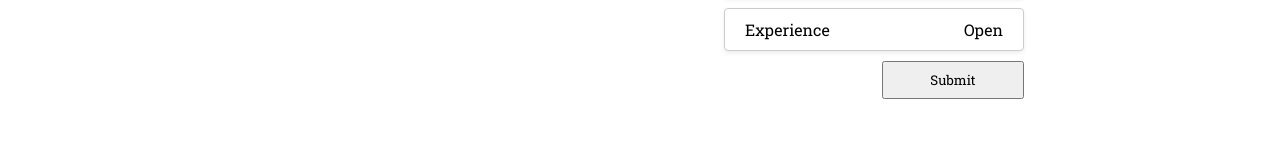
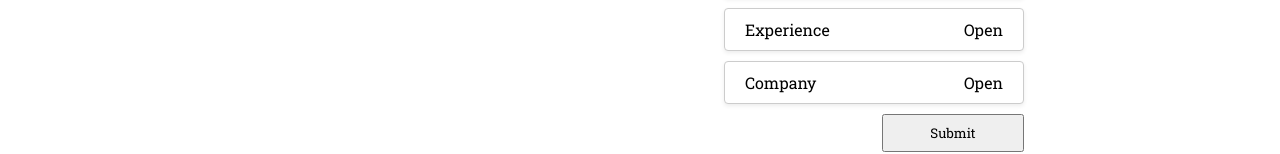
Before and after one commit to Ivyqiuhan/CS-Students-Job-Searching-App, a React (Create React App) app in the folder src/main/resources/static/my-app/: page / in a window 1280 px wide. Shown: the part 326-480 px from the top of the page. Built offline with nearby package versions, Linux system fonts and the light colour scheme.

Commit message:
got lever api call to work

```diff
--- a/src/main/resources/static/my-app/src/components/queries/AnonymousSearch.js
+++ b/src/main/resources/static/my-app/src/components/queries/AnonymousSearch.js
@@ -4,6 +4,18 @@ import axios from 'axios';
 import Dropdown from '../dropdown/Dropdown';
 
 //testing
+  const companyItems = [
+    {
+      id: 1,
+      value: 'netflix'
+    },
+    {
+      id: 2,
+      value: 'lever'
+    }
+  ]
+
+
   const countryItems = [
     {
       id: 1,
@@ -58,6 +70,7 @@ class AnonymousSearch extends React.Component {
       countryValue: '',
       positionValue: '',
       technologyValue: '',
+      companyValue: '',
     };
 
     this.onChangePosition = this.onChangePosition.bind(this);
@@ -84,18 +97,51 @@ class AnonymousSearch extends React.Component {
     }, () => {console.log('new state', this.state.technologyValue); });
   }
 
+  onChangeCompany = (newCompany) => {
+    this.setState({
+      companyValue : newCompany.value
+    }, () => {console.log('new company', this.state.companyValue); });
+  }
+
   handleSubmit = event => {
     event.preventDefault();
 
-  // todo get IP address
+  //  indeed attempt #1
+  // axios.get('https://api.ipify.org?format=json')
+  //   .then(res => {
+  //     console.log(navigator.userAgent);
 
-  const url = "https://api.indeed.com/ads/apisearch?publisher=123412341234123&q=" + this.state.technologyValue + "+" + this.state.positionValue + "&l=&sort=&radius=&st=&jt=&start=&limit=&fromage=&filter=&latlong=&co"+ this.state.countryValue + "=&chnl=&userip=" + "1.2.3.4" + "&useragent=" + navigator.userAgent + "&v=2";
+  //     // todo get user agent
 
-  axios.post(url)
+  //     const url = "https://api.indeed.com/ads/apisearch?publisher=unknown&q=" + this.state.technologyValue + "+" + this.state.positionValue + "&l=&sort=&radius=&st=&jt=&start=&limit=&fromage=&filter=&latlong=&co"+ this.state.countryValue + "=&chnl=&userip=" + res.data.ip + "&useragent=&useragent=Mozilla/%2F4.0%28Firefox%29&v=2";
+  //     axios.post(url)
+  //       .then(res => {
+  //         console.log(res);
+  //         console.log(res.data);
+  //       });
+  //   });
+
+// indeed attempt #2
+  // const options = {
+  //   method: 'GET',
+  //   url: 'https://indeed-indeed.p.rapidapi.com/apigetjobs',
+  //   params: {publisher: 'unknown', format: 'json', v: '2', jobkeys: this.state.technologyValue + ', ' + this.state.countryValue + ', ' + this.state.positionValue},
+  //   headers: {'x-rapidapi-host': 'indeed-indeed.p.rapidapi.com'}
+  // };
+
+  // axios.request(options).then(function (response) {
+  //   console.log(response.data);
+  // }).catch(function (error) {
+  //   console.error(error);
+  // });
+
+// lever attempt
+  axios.get('https://api.lever.co/v0/postings/' + this.state.companyValue + '?skip=0&limit=25&mode=json')
     .then(res => {
-      console.log(res);
+      console.log("line 161");
       console.log(res.data);
     });
+
 }
 
 
@@ -126,6 +172,15 @@ render() {
                     changeValue={this.onChangeTechnology}/>
                 </div>
             </div>
+
+            <div className="dd-container">
+                <div className="container">
+                    <Dropdown
+                    title="Company"
+                    items={companyItems}
+                    changeValue={this.onChangeCompany}/>
+                </div>
+            </div>
         </div>
 
         <div className="button-container">
```
